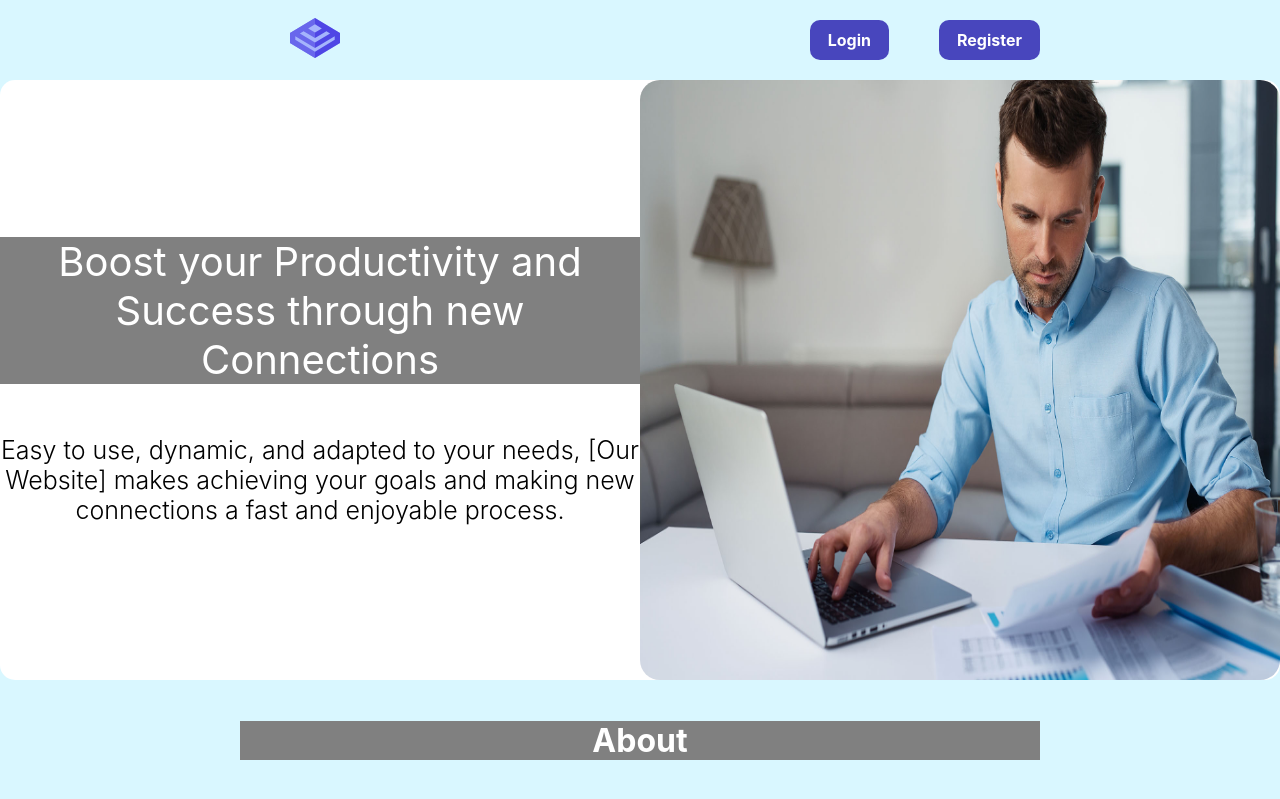
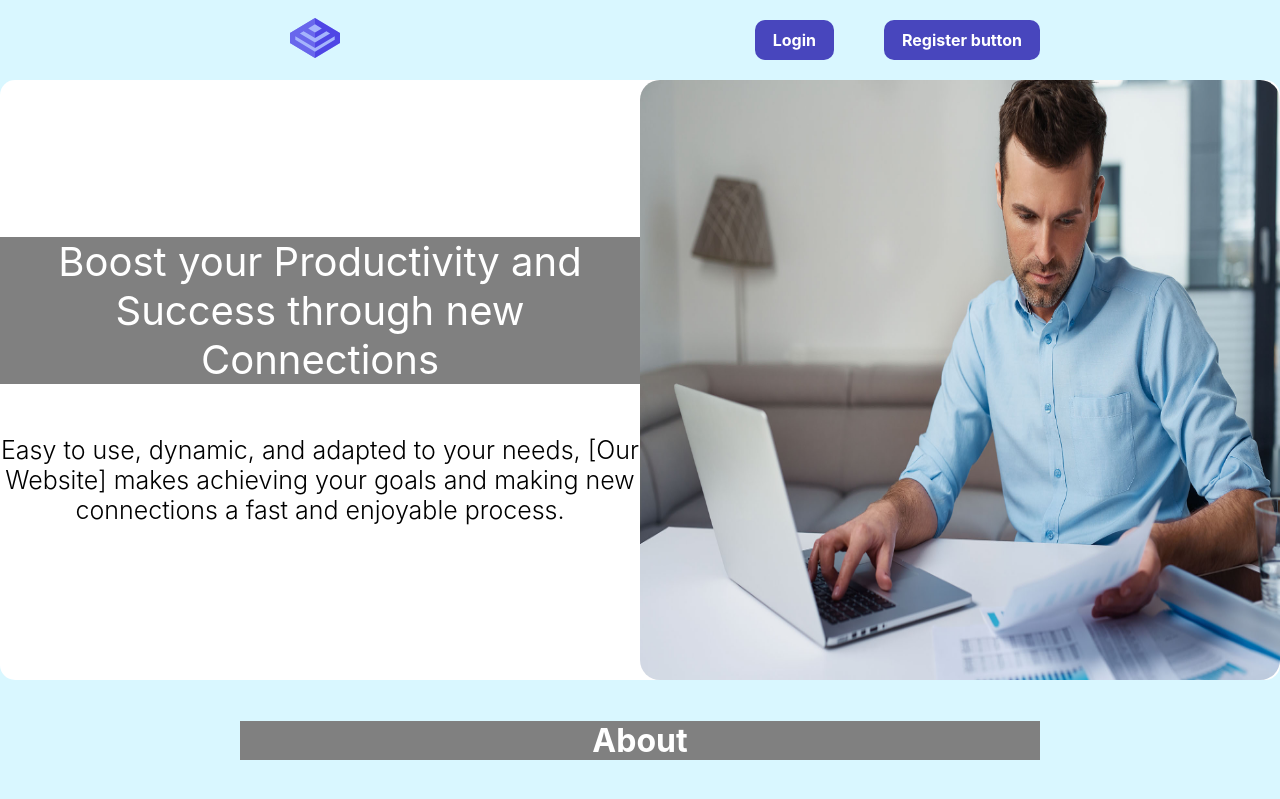
Before and after one commit to Workday-Pod-4/CollabU, a React (Vite) app in the folder capstone-project/ui/: page / in a window 1280 px wide. Shown: the top 799 px of the page. Built offline with nearby package versions, Linux system fonts and the light colour scheme.

Commit message:
adding button to register button

```diff
--- a/capstone-project/ui/src/components/NavLinks/NavLinks.jsx
+++ b/capstone-project/ui/src/components/NavLinks/NavLinks.jsx
@@ -21,7 +21,7 @@ export default function NavLinks() {
           { user?.email ?
           <li onClick={togglePrefModal} className = "btn" id= "open-modal"><Link to="/profile"> Find a buddy</Link></li>
           :
-          <li className="btn"><Link to="/register">Register</Link></li>
+          <li className="btn"><Link to="/register">Register button</Link></li>
           }
       </ul>
     </div>
```
